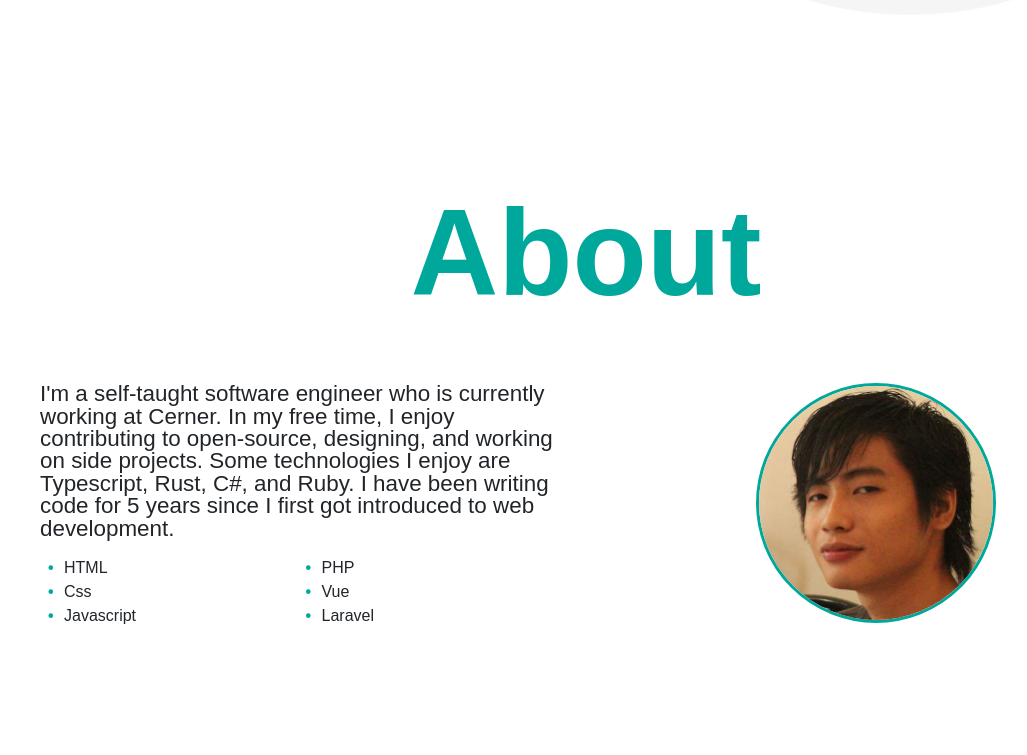
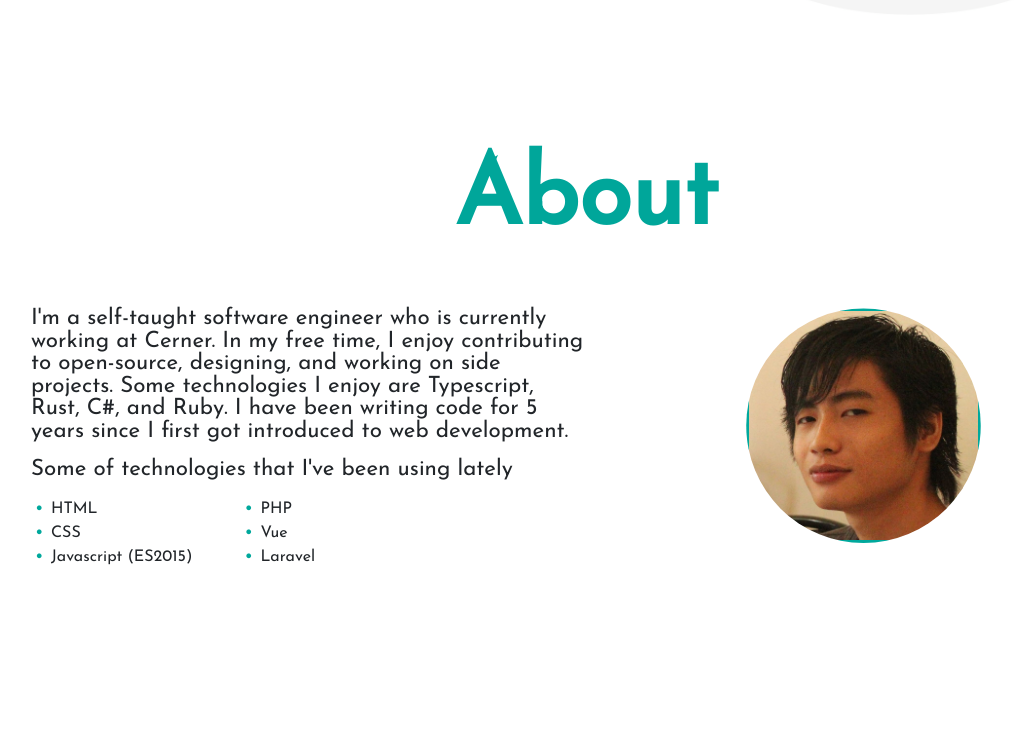
Before and after one commit to ronngb/portfolio, a Vue app: page / in a window 1280 px wide. Shown: the part 578-1333 px from the top of the page, without its empty margins (54-1081 px from the left). Built offline with nearby package versions, Linux system fonts and the light colour scheme.

Commit message:
reformat HTML and refactor CSS in About component

```diff
--- a/src/App.vue
+++ b/src/App.vue
@@ -32,7 +32,7 @@ html {
 }
 
 #app {
-  font-family: Neutra Text, sans-serif;
+  font-family: 'Neutra Text', 'Josefin Sans', sans-serif;
   --webkit-font-smoothing: antialiased;
   --moz-osx-font-smoothing: grayscale;
   --teal: #00a89c;
--- a/src/components/About.vue
+++ b/src/components/About.vue
@@ -1,63 +1,87 @@
 <template>
-  <div id="about" class="row">
-    <div class="col-md-12">
-      <h1 id="header">About</h1>
-    </div>
-    <div class="col-md-6 pl-md-4">
-      <div class="about">
-        <!-- TODO: Make P smaller -->
-        <p>I'm a self-taught software engineer who is currently working at Cerner. In my free time, I enjoy contributing to open-source, designing, and working on side projects. Some technologies I enjoy are Typescript, Rust, C#, and Ruby. I have been writing code for 5 years since I first got introduced to web development.
+  <section class="about">
+    <div class="content-wrapper">
+      <h1>About</h1>
+      <!-- TODO: place a margin or padding in div .row -->
+      <div class="row row-wrapper no-gutters ">
+        <article class="col-md-6">
+          <p>
+            I'm a self-taught software engineer who is currently working at
+            Cerner. In my free time, I enjoy contributing to open-source,
+            designing, and working on side projects. Some technologies I enjoy
+            are Typescript, Rust, C#, and Ruby. I have been writing code for 5
+            years since I first got introduced to web development.
           </p>
-        <div class="col-6 px-0 d-inline-block">
-          <ul class="pl-4">
+          <p>Some of technologies that I've been using lately</p>
+          <section class="skills">
+            <ul class="mr-5">
               <li>HTML</li>
-            <li>Css</li>
-            <li>Javascript</li>
+              <li>CSS</li>
+              <li>Javascript (ES2015)</li>
             </ul>
-        </div>
-        <div class="col-6 px-0 d-inline-block">
-          <ul class="pl-md-3">
+            <ul>
               <li>PHP</li>
               <li>Vue</li>
               <li>Laravel</li>
             </ul>
+          </section>
+        </article>
+        <figure class="col-md-6">
+          <img
+            src="../assets/profile-pic.jpg"
+            class="profile-pic"
+            alt="profile-pic"
+          />
+        </figure>
       </div>
     </div>
-    </div>
-    <div class="col-md-6 pl-md-4">
-      <img src="../assets/profile-pic.jpg" height="240" width="240" class="profile-pic mx-auto d-block">
-    </div>
-  </div>
+  </section>
 </template>
 <script>
 export default {
-  name: "About",
+  name: 'About',
   components: {},
 };
 </script>
 <style>
-#header {
-  padding: 5.5rem 0 3rem;
+/* #00a69a - Persian Green
+   #dcdcdd - Gainsboro
+   #c5c3c6 - Silver
+   #46494c - Davys Grey
+   #4c5c68 - Black Coral
+*/
+
+.about h1 {
+  /*padding: 5.5rem 0 3rem;*/
   text-align: center;
-  font-size: 7.6rem;
-  font-weight: bold;
-  color: #00a89c;
+  font-size: 6rem;
+  font-weight: 600;
+  color: #00a69a;
 }
 
-.about p {
-  font-size: 1.4em;
+.about article > p {
+  font-family: 'Josefin Sans';
+  font-size: 1.4rem;
   text-align: left;
   font-weight: normal;
   line-height: 1;
 }
 
-.about ul {
+.skills ul {
+  font-family: 'Josefin Sans';
   display: inline-block;
   list-style: none;
+  padding-inline-start: 20px;
 }
 
-.about ul li::before {
-  content: "\2022";
+.skills ul > li {
+  font-family: 'Josefin Sans';
+  font-size: 1rem;
+}
+
+/*recreate*/
+.skills ul > li::before {
+  content: '\2022';
   color: #00a89c;
   font-weight: bold;
   display: inline-block;
@@ -65,9 +89,18 @@ export default {
   margin-left: -1em;
 }
 
-.profile-pic {
-  border-radius: 50%;
+figure .profile-pic {
+  display: block;
+  /*border-radius: 50%;*/
+  height: 234.5px;
+  width: 234.5px;
+  margin: 0px auto;
   border: 3px solid #00a89c;
+  clip-path: circle(50% at 50% 50%);
+}
+
+.row-wrapper {
+  margin: 50px 0px;
 }
 
 @media (max-width: 768px) {
--- a/src/components/Home.vue
+++ b/src/components/Home.vue
@@ -42,7 +42,7 @@ export default {
 }
 
 .intro p {
-  font-family: 'Josefin Sans', sans-serif;
+  font-family: 'Josefin Sans';
   font-size: 2.1rem;
   text-align: left;
   line-height: 1.1;
@@ -52,12 +52,19 @@ export default {
 @media (max-width: 768px) {
   .intro h1 {
     font-size: 3.1rem;
-    margin: 3rem 0rem 2rem;
+    text-align: center;
+  }
+
+  .intro h2 {
+    font-size: 2rem;
+    text-align: center;
+    font-weight: 600;
+    color: rgba(0, 166, 154, 0.75);
   }
 
   .intro p {
     font-size: 1.5rem;
-    font-weight: normal;
+    text-align: center;
     line-height: 1;
   }
 }
```
Lines whose indentation alone changed are shown as unchanged.
